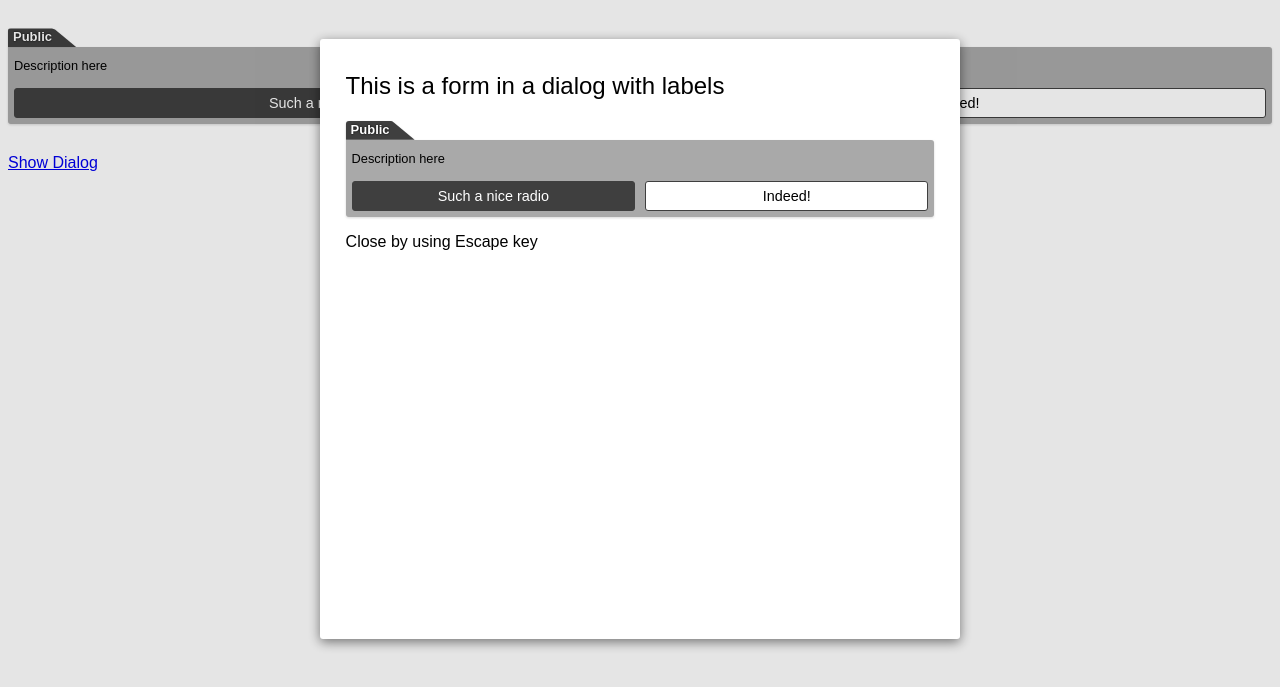
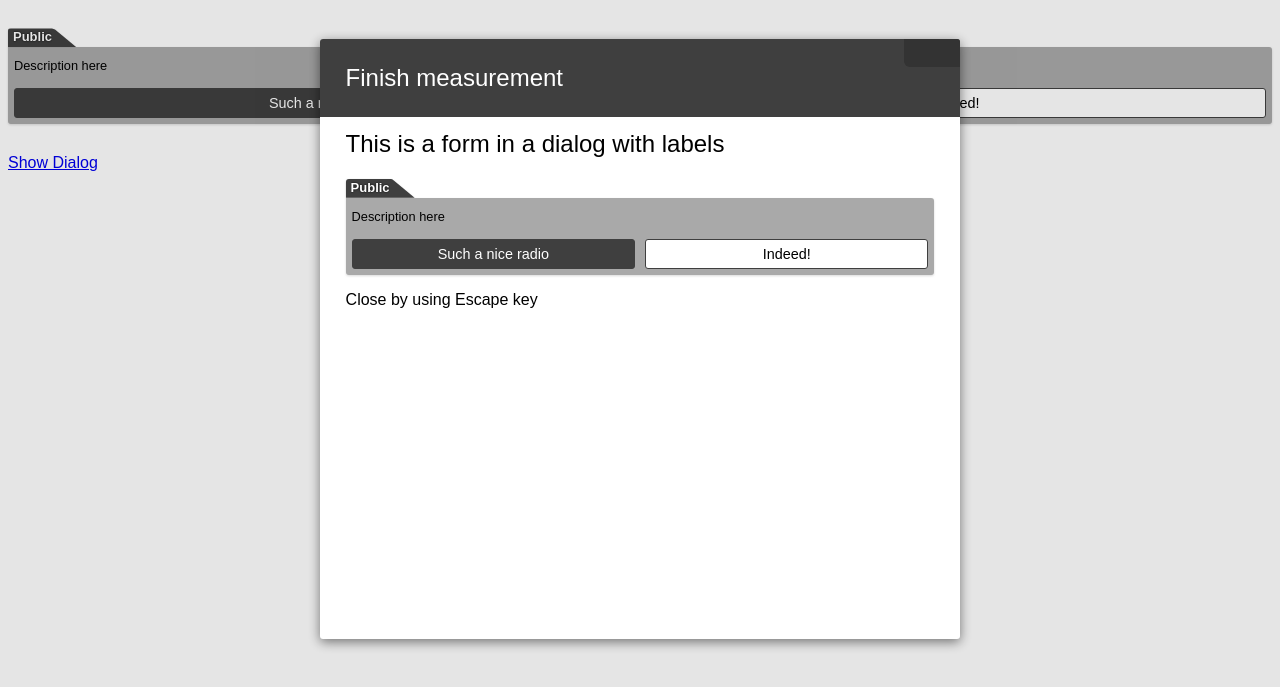
Before and after one commit to indivisualvj/safari-dialog-form-label, a plain HTML site: page index.html in a window 1280 px wide. Both pictures are taken after a click on the link "Show Dialog". Shown: the part 61-748 px from the top of the page. Drawn offline with Linux system fonts and the light colour scheme.

Commit message:
more stying

```diff
--- a/index.html
+++ b/index.html
@@ -223,6 +223,49 @@
         font-weight: lighter;
     }
 
+    dialog .dialog-inner {
+        margin: 0 0 10px 0;
+    }
+    dialog .dialog-inner > :first-child {
+        margin-top: 0;
+    }
+    dialog .dialog-title {
+        padding: 5px 5px 5px 2vw;
+        min-height: 22px;
+        background: #3f3f3f;
+        color: white;
+    }
+    dialog [data-dialog-title] {
+        touch-action: none;
+        user-select: none;
+        -webkit-user-select: none;
+        -moz-user-select: none;
+        -ms-user-select: none;
+    }
+    dialog .dialog-buttons {
+        display: flex
+    ;
+        flex-direction: row;
+        position: absolute;
+        right: 0;
+        top: 0;
+    }
+    dialog .dialog-buttons button:first-child {
+        border-radius: 0 0 0 6px;
+    }
+    dialog.maximized .maximize {
+        background: green;
+    }
+    dialog .dialog-buttons button {
+        border: 0;
+        border-radius: 0;
+        padding: 14px;
+        width: 17px;
+        height: 17px;
+        background: #333333;
+        color: #3f3f3f;
+        font-weight: bold;
+    }
 </style>
 <!--<script src=""></script>-->
 <body>
@@ -237,10 +280,10 @@
                         <h5><label>Public</label></h5>
                         <p class="help-text">Description here</p>
                         <div class="super">
-                            <label class="button radio"><span>Such a nice radio</span><input id="radio11" type="radio" name="radio1[]" checked></label>
+                            <label class="button radio">Such a nice radio<input id="radio11" type="radio" name="radio1[]" checked></label>
                         </div>
                         <div class="super">
-                            <label class="button radio"><span>Indeed!</span><input id="radio12" type="radio" name="radio1[]"></label>
+                            <label class="button radio">Indeed!<input id="radio12" type="radio" name="radio1[]"></label>
                         </div>
                     </div>
                 </div>
@@ -250,20 +293,28 @@
 </div>
 
 <dialog id="dialog">
+    <div class="dialog-title" data-dialog-title="">
+        <h2>Finish measurement</h2>
+        <div class="dialog-buttons">
+            <button class="maximize" title="Maximize" data-action="click-&gt;dialog#maximize:prevent:stop"><i class="icofont-window"></i></button>
+            <button class="close" title="Close" data-action="click-&gt;dialog#close:prevent:stop"><i class="icofont-delete"></i></button>
+        </div>
+    </div>
     <div class="dialog-scroll">
+        <div class="dialog-inner">
             <h2>This is a form in a dialog with labels</h2>
             <form method="get">
+                <div data-controller="condition">
                     <div class="form-container">
                         <div class="box slim">
-                    <div class="flex-row">
                             <div class="section grid-2">
                                 <h5><label>Public</label></h5>
                                 <p class="help-text">Description here</p>
                                 <div class="super">
-                                <label class="button radio"><span>Such a nice radio</span><input id="radio21" type="radio" name="radio2[]" checked></label>
+                                    <label class="button radio">Such a nice radio<input id="radio21" type="radio" name="radio2[]" checked></label>
                                 </div>
                                 <div class="super">
-                                <label class="button radio"><span>Indeed!</span><input id="radio22" type="radio" name="radio2[]"></label>
+                                    <label class="button radio">Indeed!<input id="radio22" type="radio" name="radio2[]"></label>
                                 </div>
                             </div>
                         </div>
@@ -272,6 +323,7 @@
             </form>
             <p>Close by using Escape key</p>
         </div>
+    </div>
 </dialog>
 <p>
 <a href="#" onclick="document.getElementById('dialog').showModal();">Show Dialog</a>
```
Lines whose indentation alone changed are shown as unchanged.
